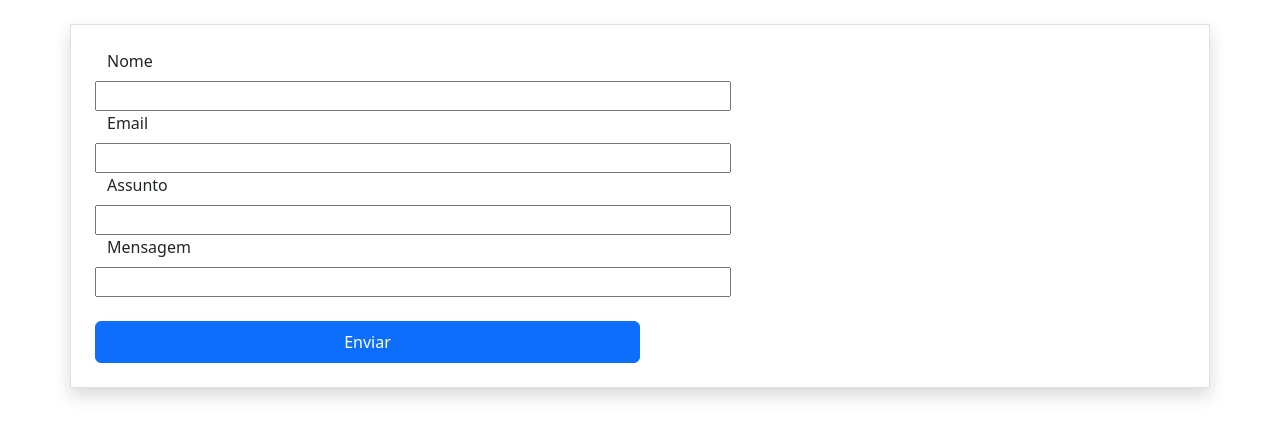
After one commit to VitorVLima/ProjetocomFlask, a Flask app: page /ContatoNovo/ in a window 1280 px wide. The commit adds this page. Shown: the top 439 px of the page. Run offline with Flask 3, Linux system fonts and the light colour scheme.

Commit message:
nova verdsao

```diff
--- a/estudo/__init__.py
+++ b/estudo/__init__.py
@@ -5,6 +5,7 @@ from flask_migrate import Migrate
 app = Flask(__name__)
 app.config['SQLALCHEMY_DATABASE_URI'] = 'sqlite:///database.db'
 app.config['SQLALCHEMY_TRACK_MODIFICATIONS'] = False
+app.config['SECRET_KEY'] = 'JSAONFENAONASIUAGCYIWG27T9E765432738R23V'
 
 db = SQLAlchemy(app)
 migrate = Migrate(app, db)
--- /dev/null
+++ b/estudo/forms.py
@@ -0,0 +1,23 @@
+from flask_wtf import FlaskForm
+from wtforms import StringField, SubmitField
+from wtforms.validators import DataRequired, Email
+from estudo.models import Contato
+from estudo import db
+
+class ContatoForm(FlaskForm):
+    nome = StringField('Nome', validators=[DataRequired()])
+    email = StringField('Email', validators=[DataRequired(), Email()])
+    mensagem = StringField('Mensagem', validators=[DataRequired()])
+    assunto = StringField('Assunto', validators=[DataRequired()])
+    btnSubmit = SubmitField('Enviar')
+
+    def save(self):
+        contato = Contato(
+            nome = self.nome.data,
+            email = self.email.data,
+            assunto = self.assunto.data,
+            mensagem = self.mensagem.data
+        )
+
+        db.session.add(contato)
+        db.session.commit()
--- a/estudo/templates/contato.html
+++ b/estudo/templates/contato.html
@@ -44,7 +44,7 @@
                     <input type="text" name="mensagem" id="" class="form_control col-12" required>
                 </div>
 
-                    <button type="submit" class="btn btn-primary col-4 p-2 mt-4">Pesquisar</button>
+                    <button type="submit" class="btn btn-primary col-4 p-2 mt-4">Enviar</button>
 
             </form>
         </div>
--- /dev/null
+++ b/estudo/templates/contatonovo.html
@@ -0,0 +1,32 @@
+<!DOCTYPE html>
+<html lang="pt-br">
+<head>
+    <meta charset="UTF-8">
+    <meta name="viewport" content="width=device-width, initial-scale=1.0">
+    <title>Contatos </title>
+    <link href="https://cdn.jsdelivr.net/npm/bootstrap@5.3.3/dist/css/bootstrap.min.css" rel="stylesheet" integrity="sha384-QWTKZyjpPEjISv5WaRU9OFeRpok6YctnYmDr5pNlyT2bRjXh0JMhjY6hW+ALEwIH" crossorigin="anonymous">
+</head>
+<body>
+        <div class="container">
+
+            <form action="" method="post" class="row mt-4 p-4 rounde border shadow">
+                {{ form.csrf_token }}
+
+                {{ form.nome.label() }}
+                {{ form.nome(class="form_control col-7 mt-2") }}
+
+                {{ form.email.label() }}
+                {{ form.email(class="form_control col-7 mt-2") }}
+
+                {{ form.assunto.label() }}
+                {{ form.assunto(class="form_control col-7 mt-2") }}
+
+                {{ form.mensagem.label() }}
+                {{ form.mensagem(class="form_control col-7 mt-2 ") }}
+
+                {{ form.btnSubmit(class="btn btn-primary col-6 p-2 mt-4") }}
+            </form>
+        </div>
+    <script src="https://cdn.jsdelivr.net/npm/bootstrap@5.3.3/dist/js/bootstrap.bundle.min.js" integrity="sha384-YvpcrYf0tY3lHB60NNkmXc5s9fDVZLESaAA55NDzOxhy9GkcIdslK1eN7N6jIeHz" crossorigin="anonymous"></script>
+</body>
+</html>
--- a/estudo/templates/index.html
+++ b/estudo/templates/index.html
@@ -15,7 +15,7 @@
     <div>
         <p>Bem vindos  {{context.usuario}} a aula de flask </p>
         <p>sua idade é de {{context.idade}} e seu cpf é {{context.cpf}}</p>
-        <a href="{{url_for('novapage')}}">
+        <a href="{{url_for('contato')}}">
             <P>TEXTO EXTRA</P>
         </a>
     </div>
--- a/estudo/view.py
+++ b/estudo/view.py
@@ -1,6 +1,7 @@
 from estudo import app,db
-from flask import render_template, url_for, request
+from flask import render_template, url_for, request,redirect
 from estudo.models import Contato
+from estudo.forms import ContatoForm
 
 @app.route("/")
 def homepage():
@@ -13,6 +14,19 @@ def homepage():
         'cpf': cpf
     }
     return render_template("index.html", context = context)
+
+@app.route("/ContatoNovo/", methods=['GET', 'POST'])
+def contato():
+    form = ContatoForm()
+    context = {}
+
+    if form.validate_on_submit():
+        form.save()
+        return redirect(url_for('homepage'))
+
+    return render_template("contatonovo.html",context = context, form = form)
+
+
 
 @app.route("/Contato/", methods=['GET', 'POST'])
 def novapage():
```
Also changed, not shown: instance/database.db.
